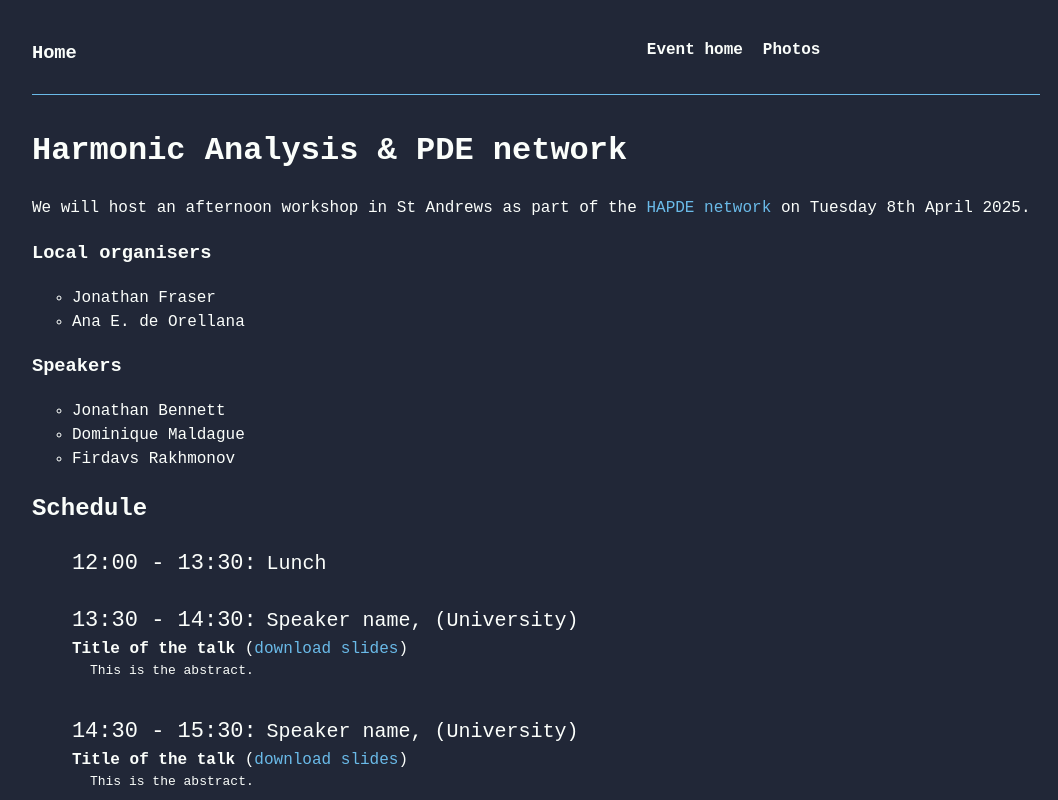
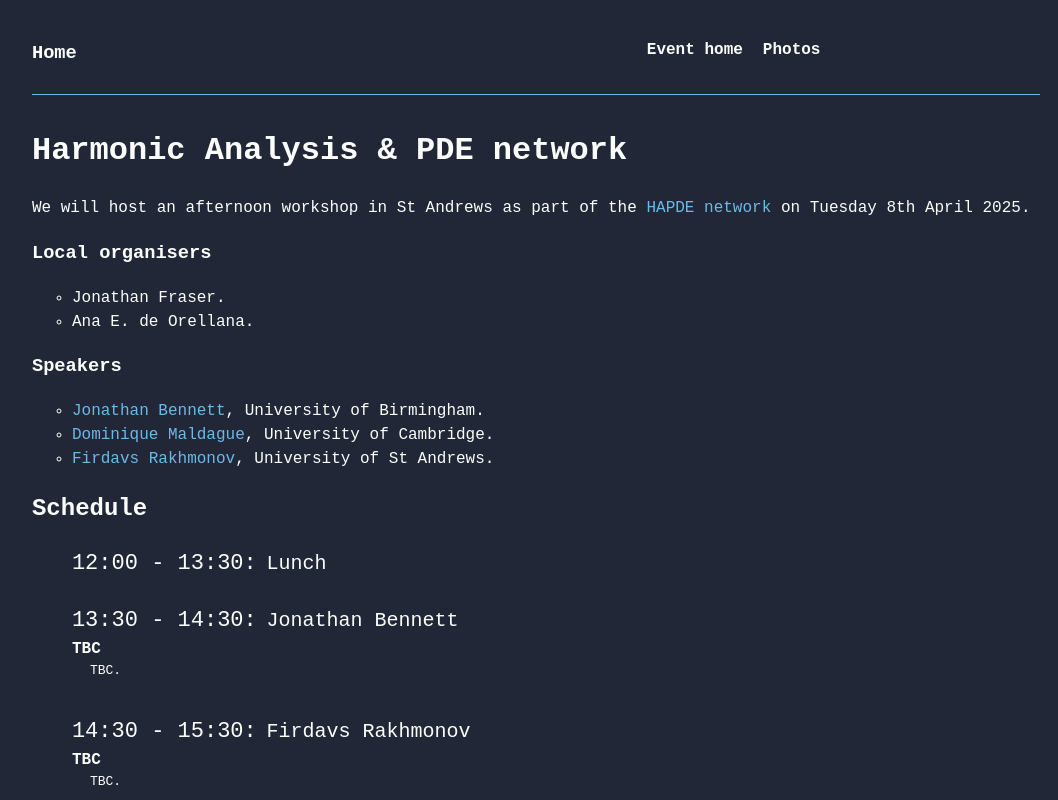
Before and after one commit to AnadeOre/anadeore.github.io, a Next.js app: page /HAPDE in a window 1280 px wide. Shown: the top 800 px of the page, without its empty margins (104-1162 px from the left). Built offline with nearby package versions, Linux system fonts and the light colour scheme.

Commit message:
HAPDE update

```diff
--- a/src/app/HAPDE/ScheduleHAPDE.jsx
+++ b/src/app/HAPDE/ScheduleHAPDE.jsx
@@ -4,23 +4,22 @@ import Link from 'next/link';
 import styles from '../styles/list.module.css';
 import stylesHAPDE from './stylesHAPDE.module.css';
 
-const Schedule = ({time, title, abstract, slides, speaker, uni}) => {
+const Schedule = ({time, title, abstract, slides, speaker}) => {
   return (
     <li key={title}>
       <div>
         <span className={stylesHAPDE.times}>{time}:</span>{' '}
-        <span className={stylesHAPDE.speaker}>
-          {speaker}, ({uni})
-        </span>
+        <span className={stylesHAPDE.speaker}>{speaker}</span>
       </div>
       <span>{'   '}</span>
-      <b>{title}</b> (
+      <b>{title}</b>
+      {/* (
       {slides && (
         <Link href={slides} target='_blank' className='linkDecor'>
           download slides
         </Link>
       )}
-      )
+      ) */}
       <br />
       {abstract && <div className={styles.abstractPubli}>{abstract}</div>}
     </li>
--- a/src/app/HAPDE/page.jsx
+++ b/src/app/HAPDE/page.jsx
@@ -26,14 +26,38 @@ const Page = () => {
       {/* <br /> */}
       <h3>Local organisers</h3>
       <ul className={stylesHAPDE.ul}>
-        <li>Jonathan Fraser</li>
-        <li>Ana E. de Orellana</li>
+        <li>Jonathan Fraser.</li>
+        <li>Ana E. de Orellana.</li>
       </ul>
       <h3>Speakers</h3>
       <ul className={stylesHAPDE.ul}>
-        <li>Jonathan Bennett</li>
-        <li>Dominique Maldague</li>
-        <li>Firdavs Rakhmonov</li>
+        <li>
+          <Link
+            className='linkDecor'
+            target='_blank'
+            href='https://www.birmingham.ac.uk/staff/profiles/maths/bennett-jonathan'>
+            Jonathan Bennett
+          </Link>
+          , University of Birmingham.
+        </li>
+        <li>
+          <Link
+            className='linkDecor'
+            target='_blank'
+            href='https://math.mit.edu/~dmal/'>
+            Dominique Maldague
+          </Link>
+          , University of Cambridge.
+        </li>
+        <li>
+          <Link
+            className='linkDecor'
+            target='_blank'
+            href='https://sites.google.com/view/frakhmon/home'>
+            Firdavs Rakhmonov
+          </Link>
+          , University of St Andrews.
+        </li>
       </ul>
       <h2>Schedule</h2>
       <ul>
@@ -41,20 +65,18 @@ const Page = () => {
         <br />
         <Schedule
           time='13:30 - 14:30'
-          speaker='Speaker name'
-          uni='University'
-          title='Title of the talk'
-          abstract='This is the abstract.'
-          slides='/'
+          speaker='Jonathan Bennett'
+          title='TBC'
+          abstract='TBC.'
+          // slides='/'
         />
         <br />
         <Schedule
           time='14:30 - 15:30'
-          speaker='Speaker name'
-          uni='University'
-          title='Title of the talk'
-          abstract='This is the abstract.'
-          slides='/'
+          speaker='Firdavs Rakhmonov'
+          title='TBC'
+          abstract='TBC.'
+          // slides='/'
         />
         <br />
         <FoodEvent time='15:30 - 16:00' event='Coffee Break' />
@@ -62,10 +84,9 @@ const Page = () => {
         <Schedule
           time='16:00 - 17:00'
           speaker='Speaker name'
-          uni='University'
           title='Title of the talk'
           abstract='This is the abstract.'
-          slides='/'
+          // slides='/'
         />
       </ul>
       <br />
```
